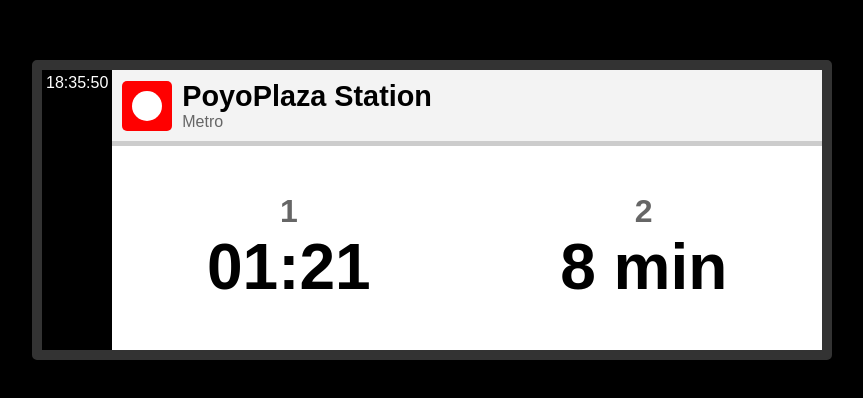
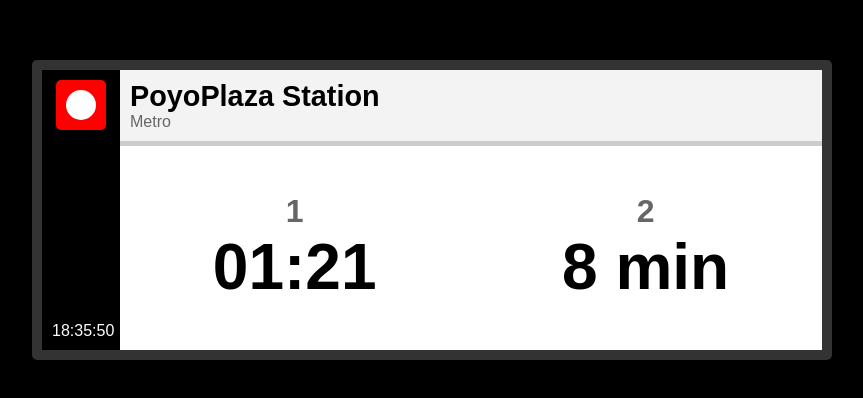
Before and after one commit to MrDaPoyo/tmb-screens, a plain HTML site: page index.html in a window 1280 px wide. Shown: the part 190-588 px from the top of the page, without its empty margins (208-1071 px from the left). Drawn offline with Linux system fonts and the light colour scheme.

Commit message:
finished the column

```diff
--- a/index.html
+++ b/index.html
@@ -12,9 +12,11 @@
     <div class="tmb-screen">
         <div class="row-container">
             <div class="column">
-                <div class="column">
+                <div class="column-logo">
                     <div class="column-icon"></div>
-                    <div class="column-time"><p id="column-time" class="column-time">No Time</p></div>
+                </div>
+                <div class="column-time">
+                    <p id="column-time" class="column-time">No Time</p>
                 </div>
             </div>
             <div class="column-container">
--- a/styles.css
+++ b/styles.css
@@ -45,7 +45,19 @@ body {
     border-bottom: 5px solid #ccc;
 }
 
-.logo {
+.column {
+    padding: 10px;
+    max-width: 10%;
+    height: 100%;
+    background-color: black;
+    color: white;
+    position: relative; /* Establish a context for absolute positioning */
+    display: flex;
+    flex-direction: column;
+    align-items: center;
+    justify-content: center;
+}
+.column-logo {
     width: 50px;
     height: 50px;
     background: #ff0000;
@@ -53,23 +65,14 @@ body {
     justify-content: center;
     align-items: center;
     border-radius: 5px;
-    margin-right: 10px;
+    margin-inline: auto;
 }
 
-.logo .icon {
+.column-logo .column-icon {
     width: 30px;
     height: 30px;
     background: #fff;
     border-radius: 50%;
-}
-
-.column {
-    padding: 2px;
-    max-width: 10%;
-    height: 100%;
-    background-color: black;
-    color: white;
-    position: relative; /* Establish a context for absolute positioning */
 }
 
 .column-time {
@@ -79,6 +82,9 @@ body {
     margin-inline: auto;
 }
 
+.column-time * {
+    margin: 0;
+}
 
 .destination {
     flex: 1;
```
